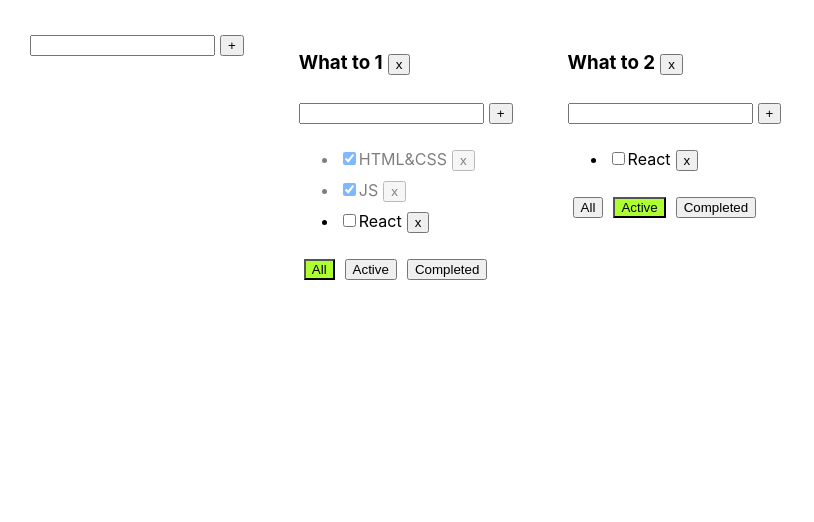
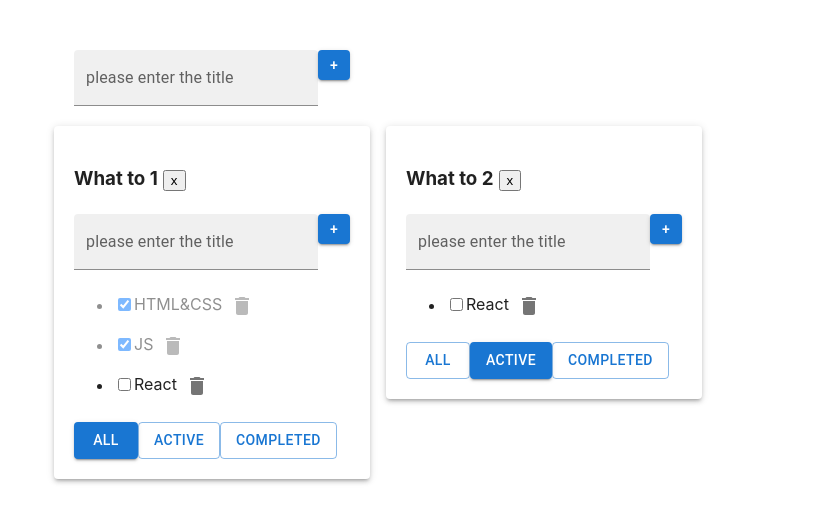
Before and after one commit to andreikostsen/Todolist, a React (Create React App) app: page / in a window 1280 px wide. Shown: the top 522 px of the page, without its empty margins (0-814 px from the left). Built offline with nearby package versions, Linux system fonts and the light colour scheme.

Commit message:
added MUI

```diff
--- a/package.json
+++ b/package.json
@@ -3,6 +3,10 @@
   "version": "0.1.0",
   "private": true,
   "dependencies": {
+    "@emotion/react": "^11.10.4",
+    "@emotion/styled": "^11.10.4",
+    "@mui/icons-material": "^5.10.3",
+    "@mui/material": "^5.10.3",
     "@testing-library/jest-dom": "^5.16.5",
     "@testing-library/react": "^13.3.0",
     "@testing-library/user-event": "^13.5.0",
--- a/src/AddItemForm.tsx
+++ b/src/AddItemForm.tsx
@@ -1,5 +1,6 @@
 import s from "./Todolist.module.css";
 import React, {ChangeEvent, KeyboardEvent, useState} from "react";
+import {Button, TextField} from "@mui/material";
 
 export type PropsType = {
 
@@ -39,8 +40,8 @@ export const AddItemForm = (props:PropsType) => {
     }
 
     return     <div>
-        <input onChange={onChangeHandler} onKeyDown={onKeyDownHandler} value={title}/>
-        <button onClick={addItem}>+</button>
+        <TextField id="filled-basic" label="please enter the title" variant="filled" onChange={onChangeHandler} onKeyDown={onKeyDownHandler} value={title}/>
+        <Button variant="contained" onClick={addItem} style={{maxWidth: '30px', maxHeight: '30px', minWidth: '30px', minHeight: '30px'}}>+</Button>
         {error && <div className={s.error}>please enter title</div>}
     </div>
 
--- a/src/App.tsx
+++ b/src/App.tsx
@@ -4,6 +4,7 @@ import {Todolist} from "./Todolist";
 import {v1} from "uuid";
 import {AddItemForm} from "./AddItemForm";
 import {EditableSpan} from "./EditableSpan";
+import {Container, Grid, Paper} from "@mui/material";
 
 
 export type ObjTaskType = {
@@ -144,17 +145,32 @@ function App() {
 
     }
 
+    const editedTodolistTitle =(newTodolistTitle: string,  todoListID: string)=> {
+
+        let updatedTodolist = todolists.find(tl => tl.id == todoListID)
+
+        if (updatedTodolist) {
+            updatedTodolist.title = newTodolistTitle
+        }
+
+
+        setTodolists([...todolists])
+
+    }
+
 
 
     return (
 
-
         <div className="App">
 
-
+            <Container fixed>
+                <Grid container style={{padding: "20px"}}>
 
 <AddItemForm addItem={addTodolist} />
+                </Grid>
 
+                    <Grid container spacing={2}>
             {todolists.map(tl => {
 
 
@@ -170,7 +186,9 @@ function App() {
                     console.log(filteredTasks)
                 }
 
-                    return <Todolist key={tl.id}
+                return <Grid item>
+                    <Paper style={{padding: "20px"}} elevation={3}>
+                <Todolist key={tl.id}
                                      id={tl.id}
                                      tasks={filteredTasks}
                                      title={tl.title}
@@ -181,13 +199,19 @@ function App() {
                                      currentFilter={tl.filter}
                                      removeTodoList={removeTodoList}
                                      editedTaskTitle={editedTaskTitle}
+                                     editedTodolistTitle ={editedTodolistTitle}
                     />
+                    </Paper>
+                </Grid>
+
                 }
             )}
 
 
+                </Grid>
+            </Container>
+        </div>
 
-        </div>
     );
 }
 
--- a/src/EditableSpan.tsx
+++ b/src/EditableSpan.tsx
@@ -1,9 +1,9 @@
-import React, {ChangeEvent, useState} from 'react';
+import React, {ChangeEvent, KeyboardEvent, useState} from 'react';
 
 
 type PropsType = {
     title: string
-    editedTaskTitle: (title:string) => void
+    editedTitle: (title:string) => void
 }
 
 
@@ -12,19 +12,27 @@ export const EditableSpan = (props:PropsType) => {
     const [editMode, setEditMode] = useState<boolean>(false);
 
     const [title, setTitle] = useState<string>(props.title)
-
+    console.log(title)
     const onChangeHandler=(e:ChangeEvent<HTMLInputElement>)=>{
 
         setTitle(e.currentTarget.value)
 
-        props.editedTaskTitle(title)
+
+        }
+
+    const onKeyDownHandler=(e:KeyboardEvent<HTMLInputElement>)=>{
+
+        if(e.key == "Enter") {
+            activateViewMode()
+
+        }
 
     }
 
 
-
     const activateViewMode=()=>{
        setEditMode(false)
+        props.editedTitle(title.trim())
     }
 
     const activateEditMode=()=>{
@@ -33,7 +41,7 @@ export const EditableSpan = (props:PropsType) => {
 
 
     return (
-        editMode ? <input value={title} autoFocus onChange={onChangeHandler} onBlur={activateViewMode}/> :
+        editMode ? <input value={title} autoFocus onChange={onChangeHandler} onBlur={activateViewMode} onKeyDown={onKeyDownHandler}/> :
             <span onDoubleClick={activateEditMode}>{props.title}</span>
     )
 
--- a/src/Todolist.tsx
+++ b/src/Todolist.tsx
@@ -3,6 +3,8 @@ import {FilterValueType, TaskType} from "./App";
 import s from "./Todolist.module.css"
 import {AddItemForm} from "./AddItemForm";
 import {EditableSpan} from "./EditableSpan";
+import {Button, IconButton} from "@mui/material";
+import DeleteIcon from '@mui/icons-material/Delete';
 
 
 
@@ -18,7 +20,7 @@ type PropsType = {
     currentFilter: FilterValueType;
     removeTodoList: (todoListID: string)=>void;
     editedTaskTitle: (title:string, todoListID: string, taskID: string) => void
-
+    editedTodolistTitle: (newTodolistTitle: string,  todoListID: string) => void
 }
 
 
@@ -39,6 +41,14 @@ const removeTodoListHandler=()=>{
 
 }
 
+const editedTodolistTitle=(newTodolistTitle: string )=>{
+
+ props.editedTodolistTitle(newTodolistTitle, props.id)
+
+
+
+}
+
 
 
 
@@ -46,7 +56,8 @@ const removeTodoListHandler=()=>{
 
             <div>
 
-                <h3>{props.title}
+                <h3>
+                    <EditableSpan title={props.title} editedTitle={editedTodolistTitle}/>
                     <button onClick={removeTodoListHandler}>x</button></h3>
 
                 <AddItemForm addItem={addTask}/>
@@ -75,17 +86,20 @@ const removeTodoListHandler=()=>{
                         return (
                             <li key={t.id} className={t.isDone?s.isDone:""}>
                                 <input type="checkbox" checked={t.isDone} onChange={changeTaskStatusHandler} />
-                                <EditableSpan title={t.title} editedTaskTitle={editedTaskTitle}/>
-                                <button onClick={removeTaskHandler}>x</button>
+                                <EditableSpan title={t.title} editedTitle={editedTaskTitle}/>
+                                {/*<button onClick={removeTaskHandler}>x</button>*/}
+                                <IconButton aria-label="delete" onClick={removeTaskHandler}>
+                                    <DeleteIcon />
+                                </IconButton>
                             </li>
 
                         )
                     })}
                 </ul>
                 <div>
-                    <button onClick={()=>onClickHandler("All")} className={props.currentFilter === "All" ? s.activeFilter: ""}>All</button>
-                    <button onClick={()=>onClickHandler("Active")} className={props.currentFilter === "Active" ? s.activeFilter: ""}>Active</button>
-                    <button onClick={()=>onClickHandler("Completed")} className={props.currentFilter === "Completed" ? s.activeFilter: ""}>Completed</button>
+                    <Button onClick={()=>onClickHandler("All")} variant={props.currentFilter === "All" ? "contained": "outlined"}>All</Button>
+                    <Button onClick={()=>onClickHandler("Active")} variant={props.currentFilter === "Active" ? "contained": "outlined"}>Active</Button>
+                    <Button onClick={()=>onClickHandler("Completed")} variant={props.currentFilter === "Completed" ? "contained": "outlined"}>Completed</Button>
                 </div>
             </div>
     )
```
Also changed, not shown: src/index.tsx (+6 -1 lines), 1 other file (tests, documents, lock files or other folders).
